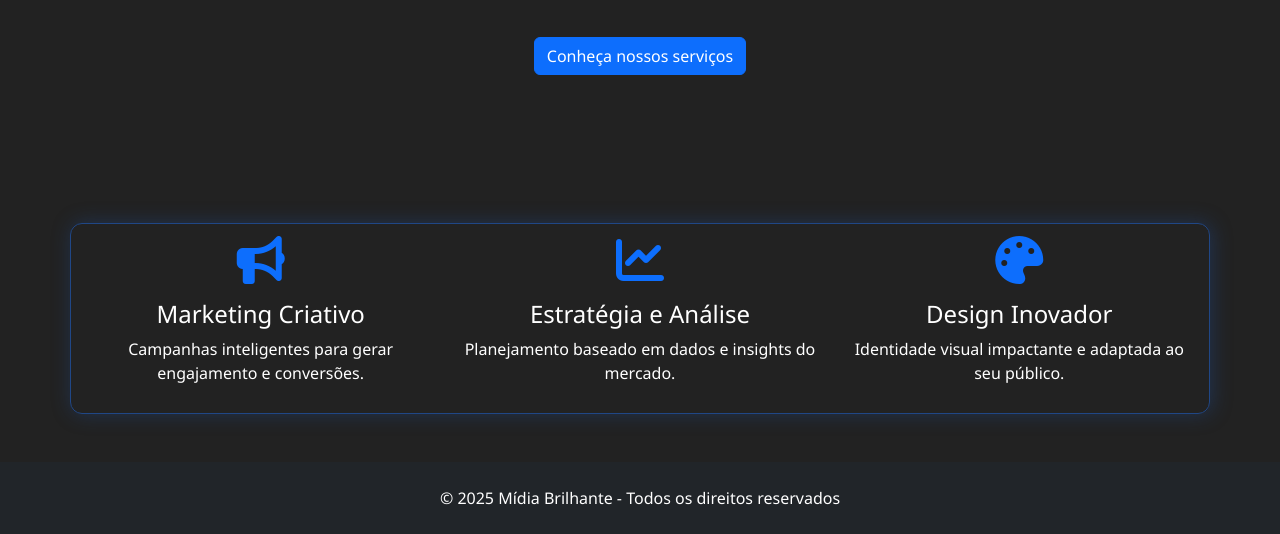
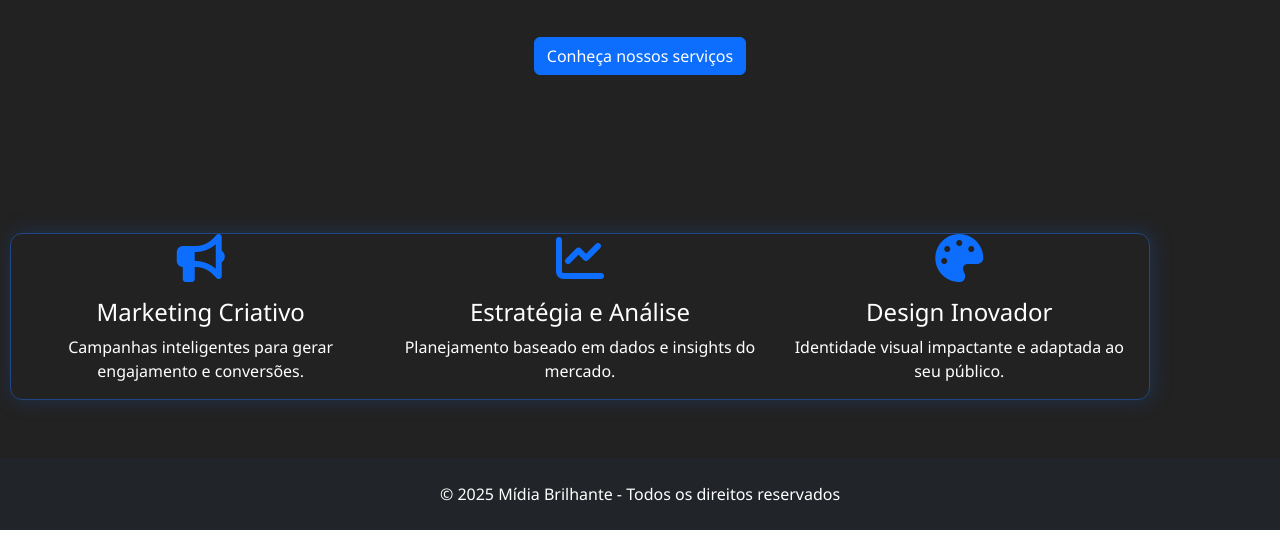
Before and after one commit to GabrielDev16/agencia-midia-brilhante, a plain HTML site: page index.html in a window 1280 px wide. Shown: the part 331-865 px from the top of the page. Drawn offline with nearby package versions, Linux system fonts and the light colour scheme.

Commit message:
acompanhando teste de margem dos cards personalizados

```diff
--- a/src/css/style.css
+++ b/src/css/style.css
@@ -39,10 +39,10 @@ footer {
 
 .cardCT {
   border: 1px solid #204786;
-  padding: 12px;
   border-radius: 12px;
   box-shadow: 2px 0px 20px #20478676;
   transition: transform 0.3s ease;
+  margin: 10px;
 }
 
 .cardSERV {
```
